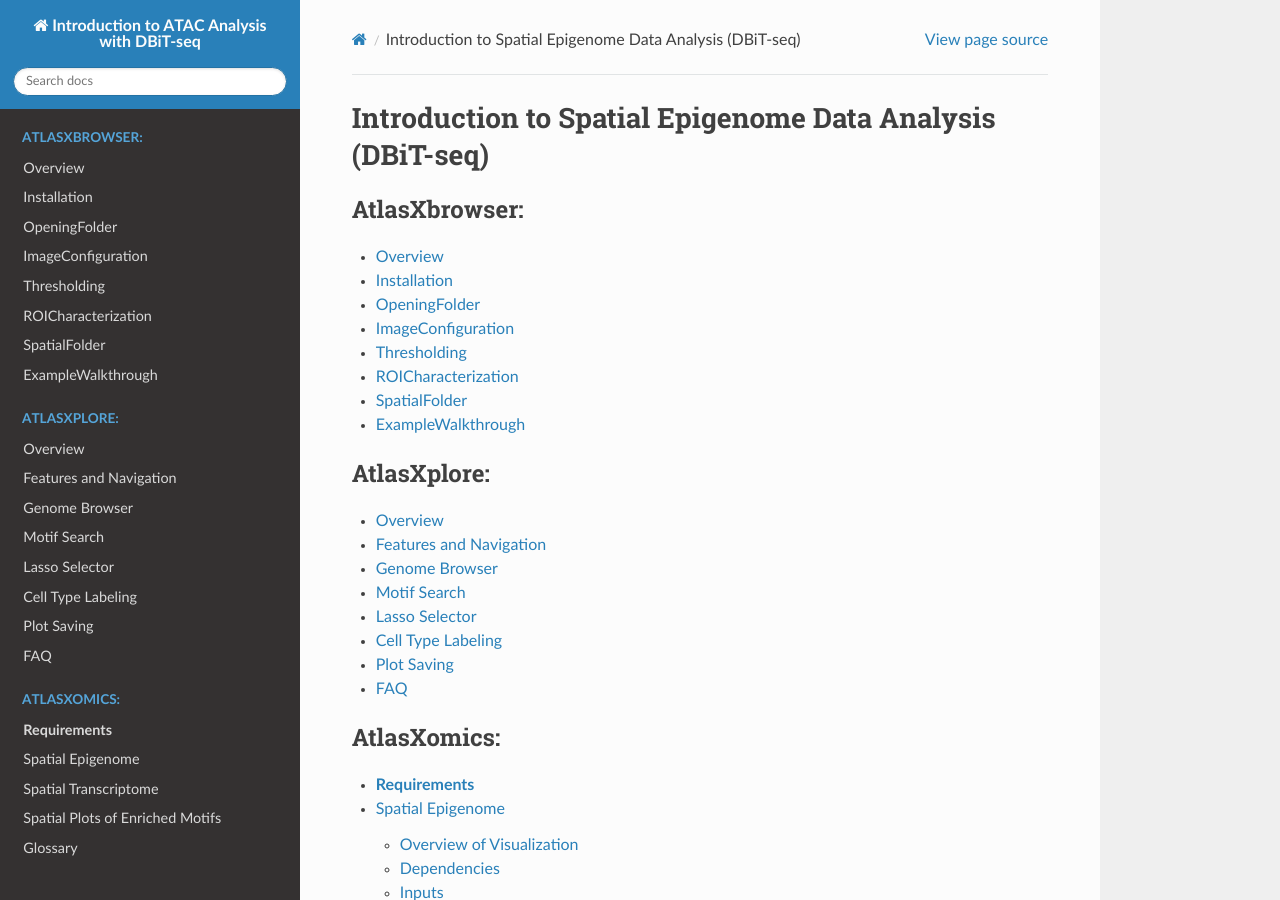
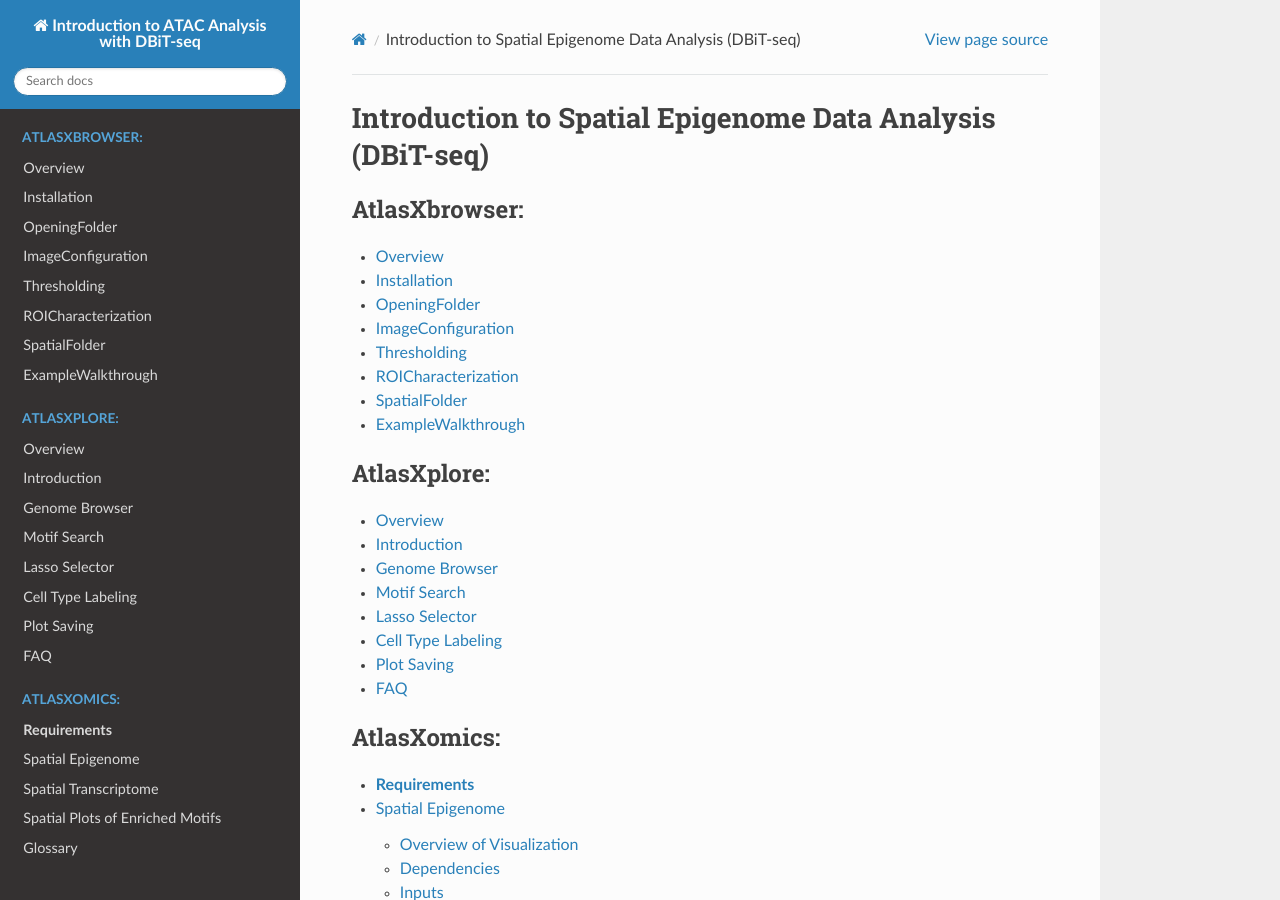
Before and after one commit to atlasxomics/AtlasXpipeline_docs, a Sphinx documentation site: the page built from docs/index.rst, in a window 1280 px wide and 900 px high. Built offline with Sphinx 7.4.7 and the Read the Docs theme 2.0.0, drawn with Linux system fonts in a browser that asks for light colours.

Commit message:
Update index.rst

```diff
--- a/docs/index.rst
+++ b/docs/index.rst
@@ -21,7 +21,7 @@ Introduction to Spatial Epigenome Data Analysis (DBiT-seq)
    :caption: AtlasXplore:
 
    Overview <https://docs.atlasxomics.com/projects/AtlasXplore/en/latest/Overview.html>
-   Features and Navigation <https://docs.atlasxomics.com/projects/AtlasXplore/en/latest/Features_and_Navigation.html>
+   Introduction <https://docs.atlasxomics.com/projects/AtlasXplore/en/latest/Introduction.html>
    Genome Browser <https://docs.atlasxomics.com/projects/AtlasXplore/en/latest/GenomeBrowser.html>
    Motif Search <https://docs.atlasxomics.com/projects/AtlasXplore/en/latest/MotifSearch.html>
    Lasso Selector <https://docs.atlasxomics.com/projects/AtlasXplore/en/latest/LassoSelector.html>
```
